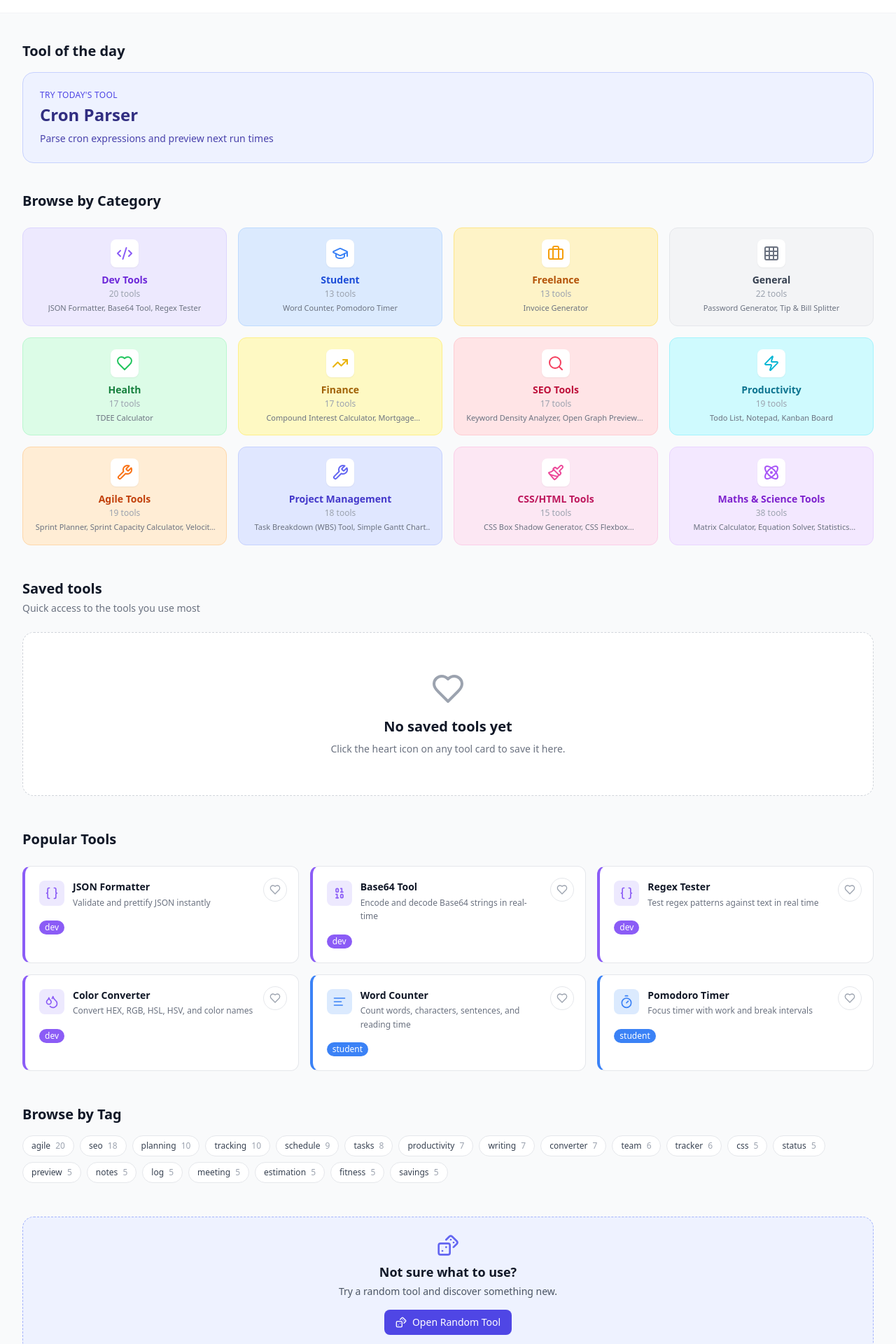
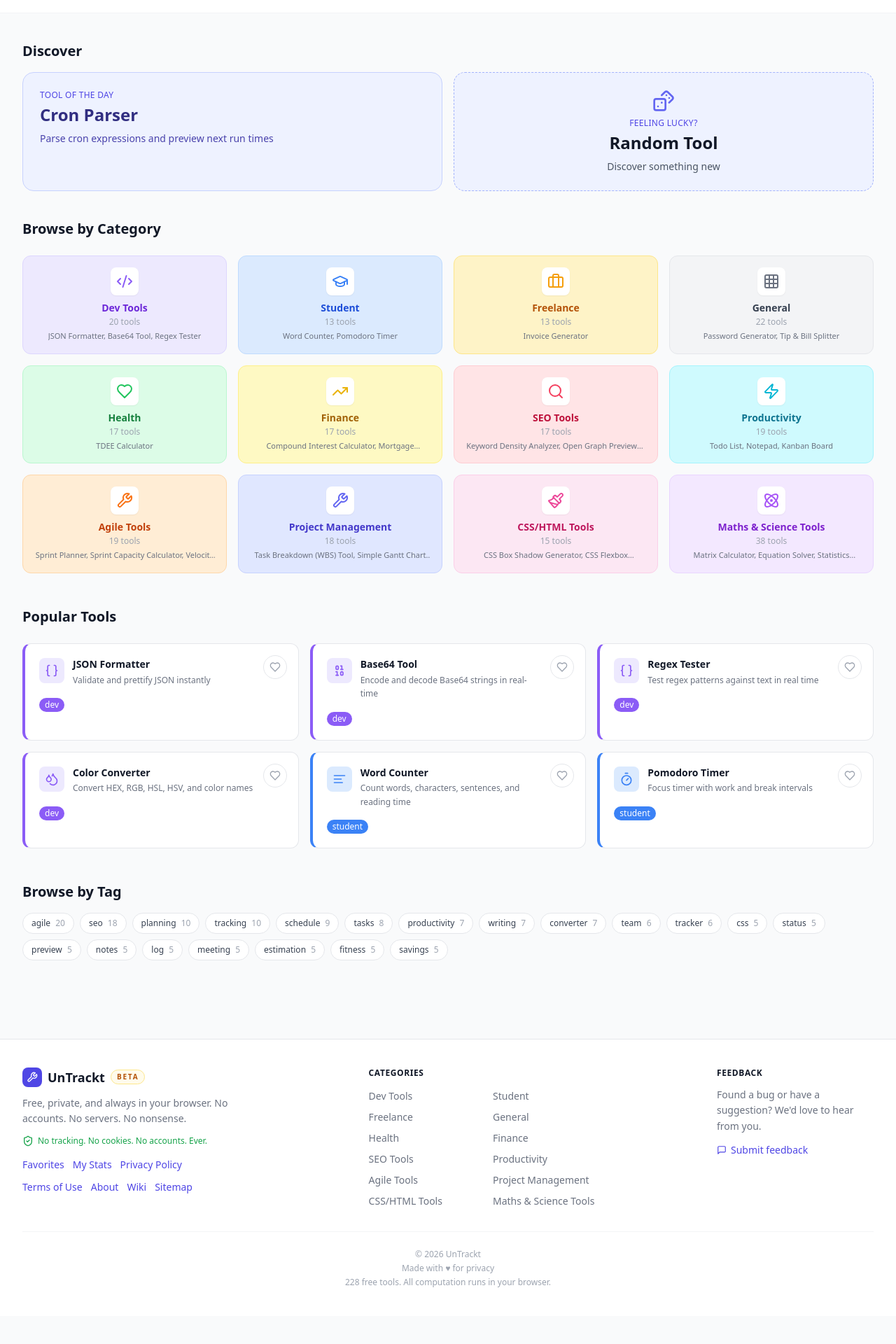
Before and after one commit to jinaldesaicom/untrackt, a React (Vite) app: page / in a window 1280 px wide. Shown: the part 480-2400 px from the top of the page at 70% size. After the commit the page ends 2360 px from the top, so only its background shows below. Built offline with nearby package versions, Linux system fonts and the light colour scheme.

Commit message:
Homepage decluttered

```diff
--- a/src/pages/Home.jsx
+++ b/src/pages/Home.jsx
@@ -1,10 +1,9 @@
 import { useMemo } from 'react'
 import { Link, useNavigate } from 'react-router-dom'
-import { Heart, Lock, Zap, Globe, Dices } from 'lucide-react'
+import { Lock, Zap, Globe, Dices } from 'lucide-react'
 import SearchBar from '../components/SearchBar.jsx'
 import ToolGrid from '../components/ToolGrid.jsx'
 import SEOHead from '../components/SEOHead.jsx'
-import EmptyState from '../components/EmptyState.jsx'
 import tools, { categories, categoryColorMap, getToolsByCategory } from '../data/tools.js'
 import { getIcon } from '../icons.js'
 import { getRecentTools } from '../utils/storage.js'
@@ -83,13 +82,24 @@ export default function Home() {
         </div>
       </section>
 
-      <section className="max-w-7xl mx-auto px-4 sm:px-6 lg:px-8 py-10" aria-label="Tool of the day">
-        <h2 className="text-xl font-bold text-gray-900 dark:text-white">Tool of the day</h2>
-        <Link to={toolOfTheDay.path} className="mt-4 block rounded-2xl border border-indigo-200 bg-indigo-50 p-6 transition-all hover:shadow-lg dark:border-indigo-700 dark:bg-indigo-900/30">
-          <p className="text-xs uppercase tracking-wide text-indigo-600 dark:text-indigo-300">Try today&apos;s tool</p>
+      <section className="max-w-7xl mx-auto px-4 sm:px-6 lg:px-8 py-10" aria-label="Discover tools">
+        <h2 className="text-xl font-bold text-gray-900 dark:text-white mb-4">Discover</h2>
+        <div className="grid grid-cols-1 md:grid-cols-2 gap-4">
+          <Link to={toolOfTheDay.path} className="rounded-2xl border border-indigo-200 bg-indigo-50 p-6 transition-all hover:shadow-lg dark:border-indigo-700 dark:bg-indigo-900/30">
+            <p className="text-xs uppercase tracking-wide text-indigo-600 dark:text-indigo-300">Tool of the day</p>
             <h3 className="mt-1 text-2xl font-bold text-indigo-900 dark:text-indigo-100">{toolOfTheDay.name}</h3>
             <p className="mt-2 text-sm text-indigo-800/90 dark:text-indigo-200">{toolOfTheDay.description}</p>
           </Link>
+          <button
+            onClick={goToRandom}
+            className="rounded-2xl border border-dashed border-indigo-300 dark:border-indigo-700 bg-indigo-50 dark:bg-indigo-900/20 p-6 text-center transition-all hover:shadow-lg hover:border-indigo-400 dark:hover:border-indigo-500 cursor-pointer"
+          >
+            <Dices className="w-8 h-8 text-indigo-500 mx-auto mb-2" />
+            <p className="text-xs uppercase tracking-wide text-indigo-600 dark:text-indigo-300">Feeling lucky?</p>
+            <h3 className="mt-1 text-2xl font-bold text-gray-900 dark:text-white">Random Tool</h3>
+            <p className="mt-2 text-sm text-gray-600 dark:text-gray-400">Discover something new</p>
+          </button>
+        </div>
       </section>
 
       <section className="max-w-7xl mx-auto px-4 sm:px-6 lg:px-8 pb-12">
@@ -120,6 +130,7 @@ export default function Home() {
         </div>
       </section>
 
+      {favoriteTools.length > 0 && (
         <section className="max-w-7xl mx-auto px-4 sm:px-6 lg:px-8 pb-12">
           <div className="flex items-end justify-between mb-6">
             <div>
@@ -132,17 +143,9 @@ export default function Home() {
               </Link>
             )}
           </div>
-
-        {favoriteTools.length > 0 ? (
           <ToolGrid tools={favoriteTools.slice(0, 6)} />
-        ) : (
-          <EmptyState
-            icon={Heart}
-            title="No saved tools yet"
-            description="Click the heart icon on any tool card to save it here."
-          />
+        </section>
       )}
-      </section>
 
       {recentTools.length > 0 && (
         <section className="max-w-7xl mx-auto px-4 sm:px-6 lg:px-8 pb-12">
@@ -156,7 +159,7 @@ export default function Home() {
         </section>
       )}
 
-      {popularTools.length > 0 && (
+      {popularTools.length > 0 && favoriteTools.length < 6 && (
         <section className="max-w-7xl mx-auto px-4 sm:px-6 lg:px-8 pb-12">
           <div className="flex items-center justify-between mb-6">
             <h2 className="text-xl font-bold text-gray-900 dark:text-white">Popular Tools</h2>
@@ -182,24 +185,7 @@ export default function Home() {
         </section>
       )}
 
-      <section className="max-w-7xl mx-auto px-4 sm:px-6 lg:px-8 pb-12">
-        <div className="rounded-2xl border border-dashed border-indigo-300 dark:border-indigo-700 bg-indigo-50 dark:bg-indigo-900/20 p-6 text-center">
-          <Dices className="w-8 h-8 text-indigo-500 mx-auto mb-2" />
-          <h2 className="text-lg font-bold text-gray-900 dark:text-white">Not sure what to use?</h2>
-          <p className="text-sm text-gray-600 dark:text-gray-400 mt-1 mb-4">Try a random tool and discover something new.</p>
-          <button
-            onClick={goToRandom}
-            className="btn-primary inline-flex items-center gap-2"
-          >
-            <Dices className="w-4 h-4" /> Open Random Tool
-          </button>
-        </div>
-      </section>
 
-      <section className="max-w-7xl mx-auto px-4 sm:px-6 lg:px-8 pb-16">
-        <h2 className="text-xl font-bold text-gray-900 dark:text-white mb-6">All Tools</h2>
-        <ToolGrid tools={tools} />
-      </section>
     </div>
   )
 }
```
Lines whose indentation alone changed are shown as unchanged.
